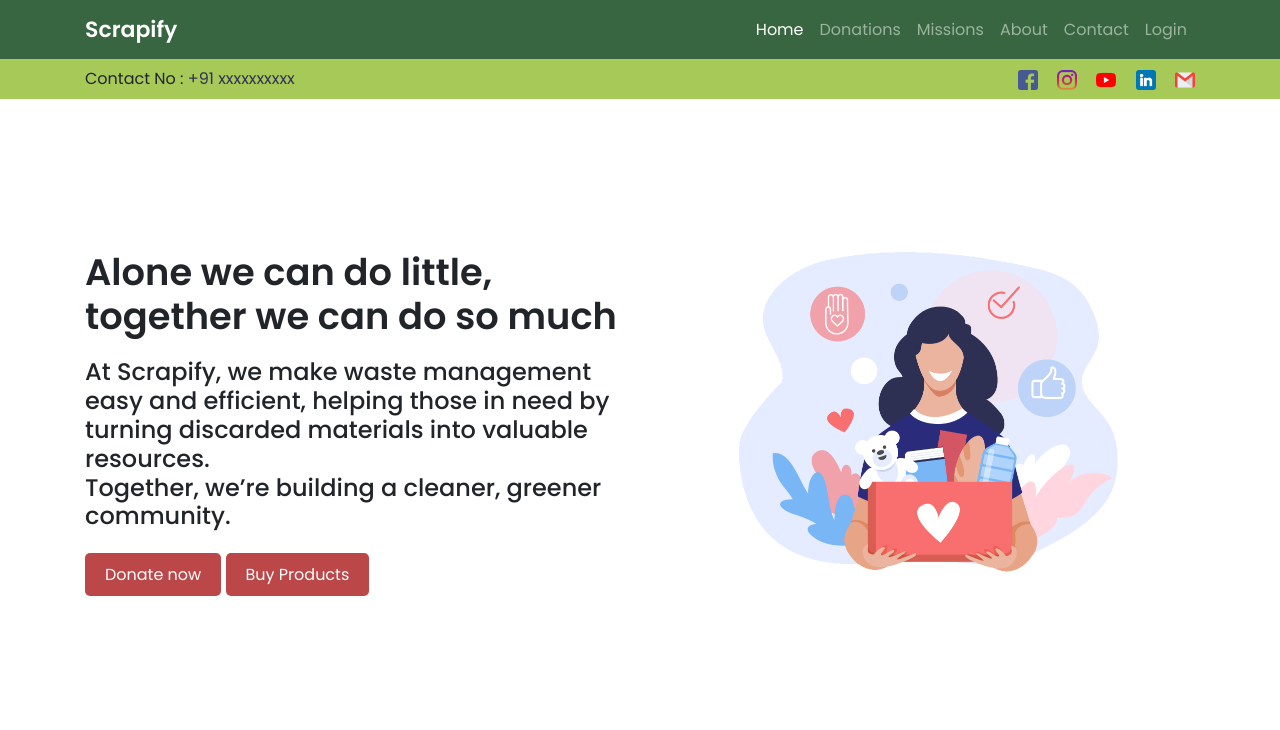
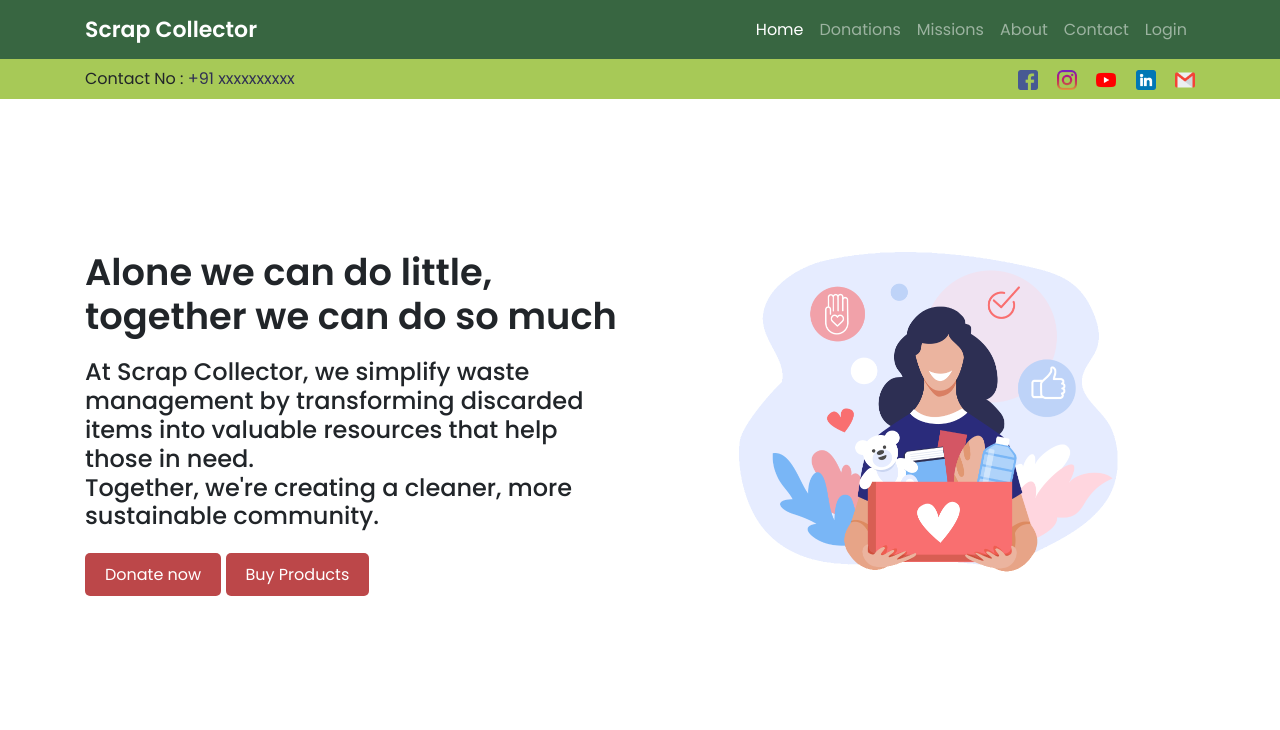
Before and after one commit to amal4510/Scrap-Store-, a Flask app: page / in a window 1280 px wide. Shown: the top 730 px of the page. Run offline with Flask 3, Linux system fonts and the light colour scheme.

Commit message:
name changes

```diff
--- a/templates/add-scrap.html
+++ b/templates/add-scrap.html
@@ -30,12 +30,6 @@
             <input type="number" step="0.01" class="form-control" id="price" name="price" placeholder="Enter the scrap price" required>
         </div>
 
-        <!-- Scrap Image URL -->
-        <div class="mb-3">
-            <label for="image_url" class="form-label">Image URL</label>
-            <input type="url" class="form-control" id="image_url" name="image_url" placeholder="Enter the URL of the scrap image" required>
-        </div>
-
         <!-- Submit Button -->
         <button type="submit" class="btn btn-primary">Submit Scrap</button>
     </form>
--- a/templates/index.html
+++ b/templates/index.html
@@ -5,7 +5,7 @@
     <meta charset="UTF-8">
     <meta http-equiv="X-UA-Compatible" content="IE=edge">
     <meta name="viewport" content="width=device-width, initial-scale=1.0">
-    <title>Scrapify</title>
+    <title>Scrap Collector</title>
     <link rel="stylesheet" href="{{url_for('static', filename='css/style.css')}}">
     <link rel="stylesheet" href="{{url_for('static', filename='css/responsive.css')}}">
     <link rel="stylesheet" href="https://cdn.jsdelivr.net/npm/bootstrap@4.6.1/dist/css/bootstrap.min.css">
@@ -20,7 +20,7 @@
         <header>
             <div class="container">
                 <nav class="navbar navbar-expand-lg navbar-dark">
-                    <a class="navbar-brand" href="#home">Scrapify</a>
+                    <a class="navbar-brand" href="#home">Scrap Collector</a>
                     <button class="navbar-toggler" type="button" data-toggle="collapse"
                         data-target="#navbarSupportedContent" aria-controls="navbarSupportedContent"
                         aria-expanded="false" aria-label="Toggle navigation">
@@ -92,8 +92,8 @@
                     <div class="col-lg-6 align-item-center">
                         <div class="home-info">
                             <h1>Alone we can do little, together we can do so much</h1>
-                            <h4>At Scrapify, we make waste management easy and efficient, helping those in need by turning discarded materials into valuable resources. <br>
-                                Together, we’re building a cleaner, greener community.
+                            <h4>At Scrap Collector, we simplify waste management by transforming discarded items into valuable resources that help those in need. <br>
+                                Together, we're creating a cleaner, more sustainable community.
                             </h4>
                             <br>
                             <div class="buttons">
@@ -227,7 +227,7 @@
         <div class="container">
             <div class="heading">
                 <h2>Our Missions</h2>
-                <p>At Scrapify, we are committed to making a positive impact through effective waste management and charitable donations. Our mission is to ensure that valuable resources are not wasted and that those in need receive essential support. <br> <br>
+                <p>At Scrap Collector, we are dedicated to making a positive impact through efficient waste management and charitable giving. Our mission is to ensure valuable resources are not wasted and those in need receive essential support. <br> <br>
                     We strive to:
                     <ul>
                         <li>
@@ -277,7 +277,7 @@
                     <div class="heading">
                         <h2>What We Do</h2>
                     </div>
-                    <p>At Scrapify, we focus on transforming waste into valuable resources while supporting our communities. We collect various recyclable materials—such as clothes, electronics, and paper—and ensure they are processed responsibly. Through partnerships with local organizations, we deliver these items to individuals and families in need.</p>
+                    <p>At Scrap Collector, we focus on transforming waste into valuable resources while supporting our communities. We collect various recyclable materials—such as clothes, electronics, and paper—and ensure they are processed responsibly. Through partnerships with local organizations, we deliver these items to individuals and families in need.</p>
                         <div class="col-lg-8 order-first order-lg-last">
                             <div class="heading">
                                 <h2>Why We Do</h2>
```
Also changed, not shown: instance/mydatabase.db.
